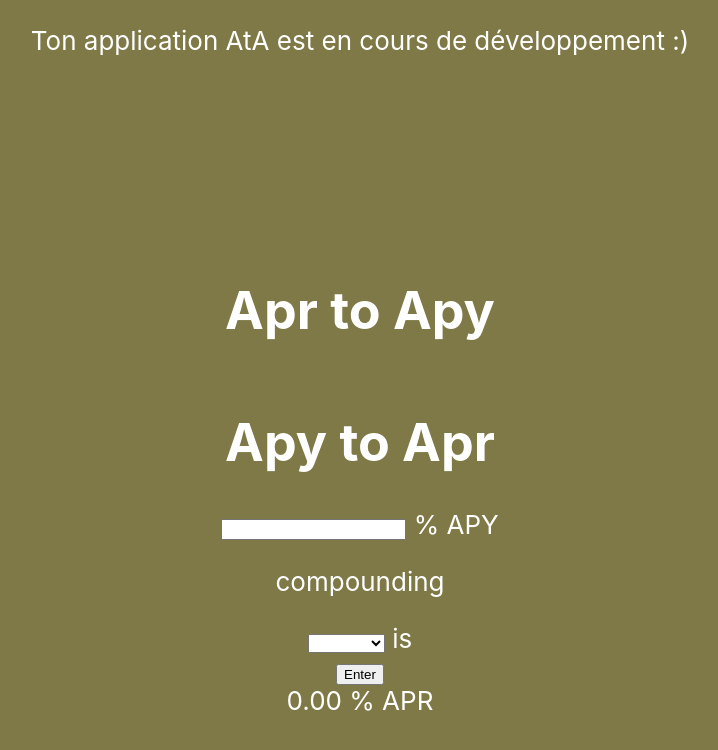
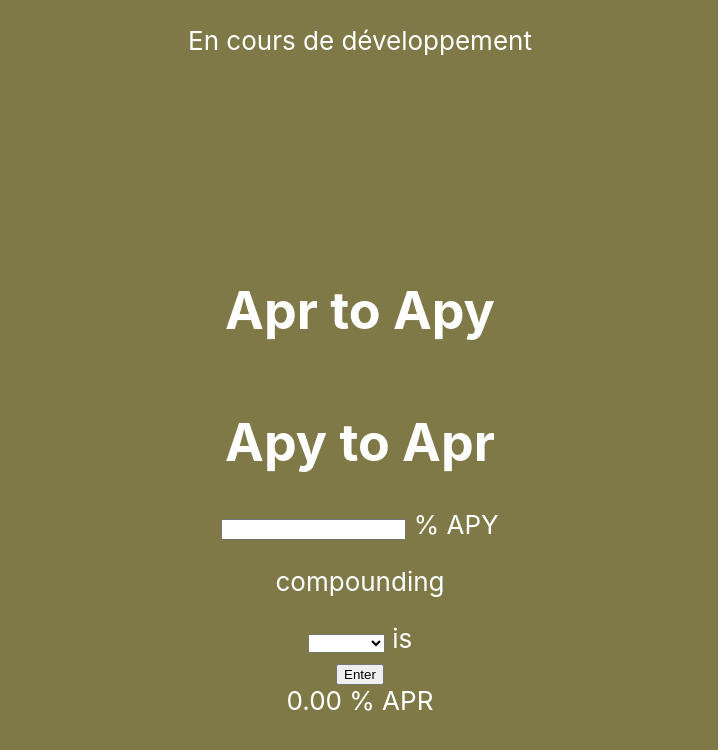
Before and after one commit to Laurent34000/aprtoapy, a React (Create React App) app in the folder ata/: page / in a window 1280 px wide. Shown: the top 750 px of the page, without its empty margins (280-998 px from the left). Built offline with nearby package versions, Linux system fonts and the light colour scheme.

Commit message:
header update

```diff
--- a/ata/src/App.js
+++ b/ata/src/App.js
@@ -7,7 +7,7 @@ function App() {
     <div className="App">
       <header className="App-header">
 
-          Ton application AtA est en cours de développement :)
+          En cours de développement
 
       </header>
 
```
